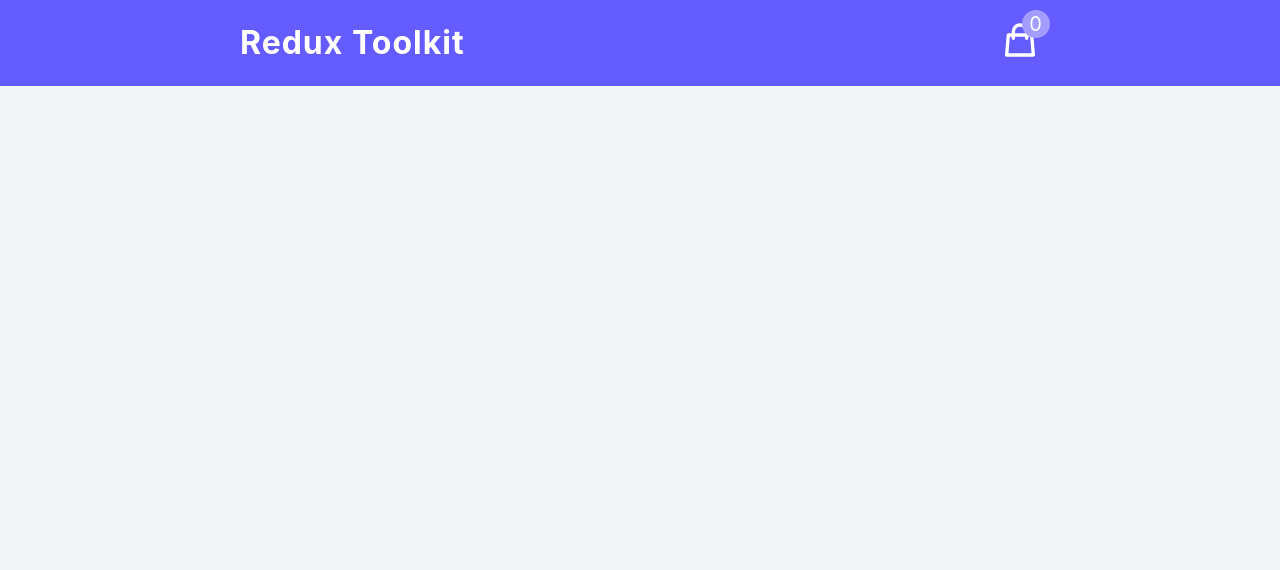
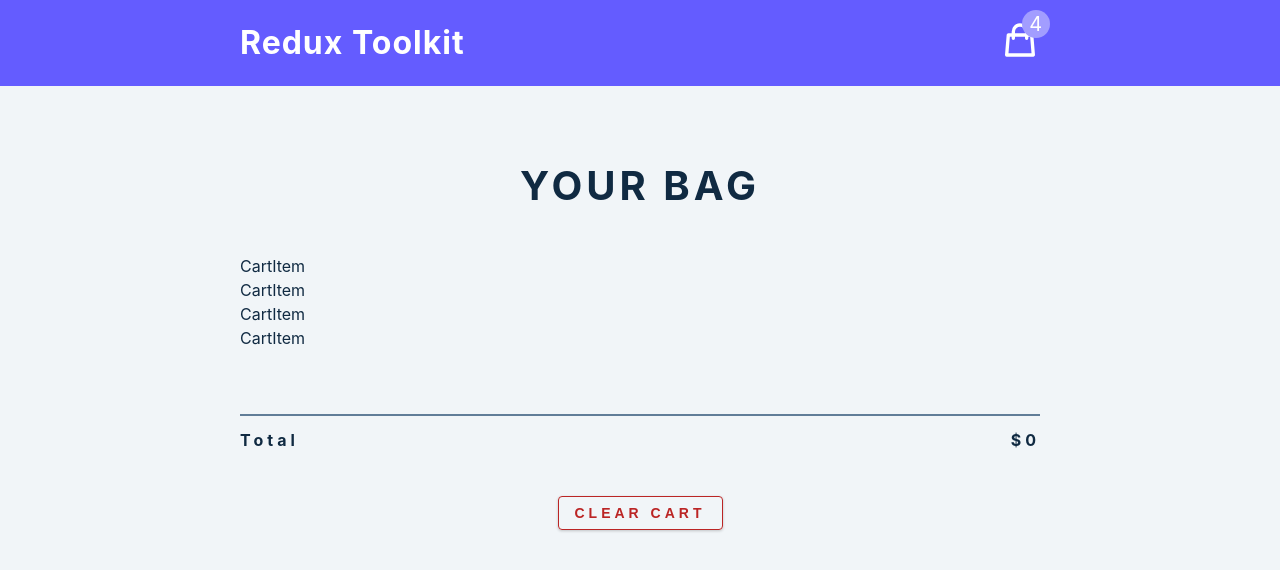
Before and after one commit to BousninaHamda/redux, a React (Create React App) app: page / in a window 1280 px wide. Shown: the top 570 px of the page. Built offline with nearby package versions, Linux system fonts and the light colour scheme.

Commit message:
cart container

```diff
--- a/src/App.js
+++ b/src/App.js
@@ -1,9 +1,11 @@
 import Navbar from "./components/Navbar";
+import CartContainer from "./components/CartContainer";
 
 function App() {
   return (
     <main>
       <Navbar />
+      <CartContainer />
     </main>
   );
 }
--- /dev/null
+++ b/src/components/CartContainer.js
@@ -0,0 +1,39 @@
+import CartItem from "./CartItem";
+import { useSelector } from "react-redux";
+
+const CartContainer = () => {
+  const { cartItems, total, amount } = useSelector((store) => store.cart);
+
+  if (amount < 1) {
+    return (
+      <section className="cart">
+        <header>
+          <h2>your bag</h2>
+          <h4 className="empty-cart">is empty</h4>
+        </header>
+      </section>
+    );
+  }
+  return (
+    <section className="cart">
+      <header>
+        <h2>your bag</h2>
+      </header>
+      <div>
+        {cartItems.map((item) => {
+          return <CartItem key={item.id} {...item} />;
+        })}
+      </div>
+      <footer>
+        <hr />
+        <div className="cart-total">
+          <h4>
+            total <span>${total}</span>
+          </h4>
+        </div>
+        <button className="btn clear-btn">clear cart</button>
+      </footer>
+    </section>
+  );
+};
+export default CartContainer;
--- /dev/null
+++ b/src/components/CartItem.js
@@ -0,0 +1,4 @@
+const CartItem = () => {
+  return <div>CartItem</div>;
+};
+export default CartItem;
--- a/src/features/cart/cartSlice.js
+++ b/src/features/cart/cartSlice.js
@@ -1,8 +1,9 @@
 import { createSlice } from "@reduxjs/toolkit";
+import cartItems from "../../cartItems";
 
 const initialState = {
-  cartItems: [],
-  amount: 0,
+  cartItems: cartItems,
+  amount: 4,
   total: 0,
   isLoading: true,
 };
```
